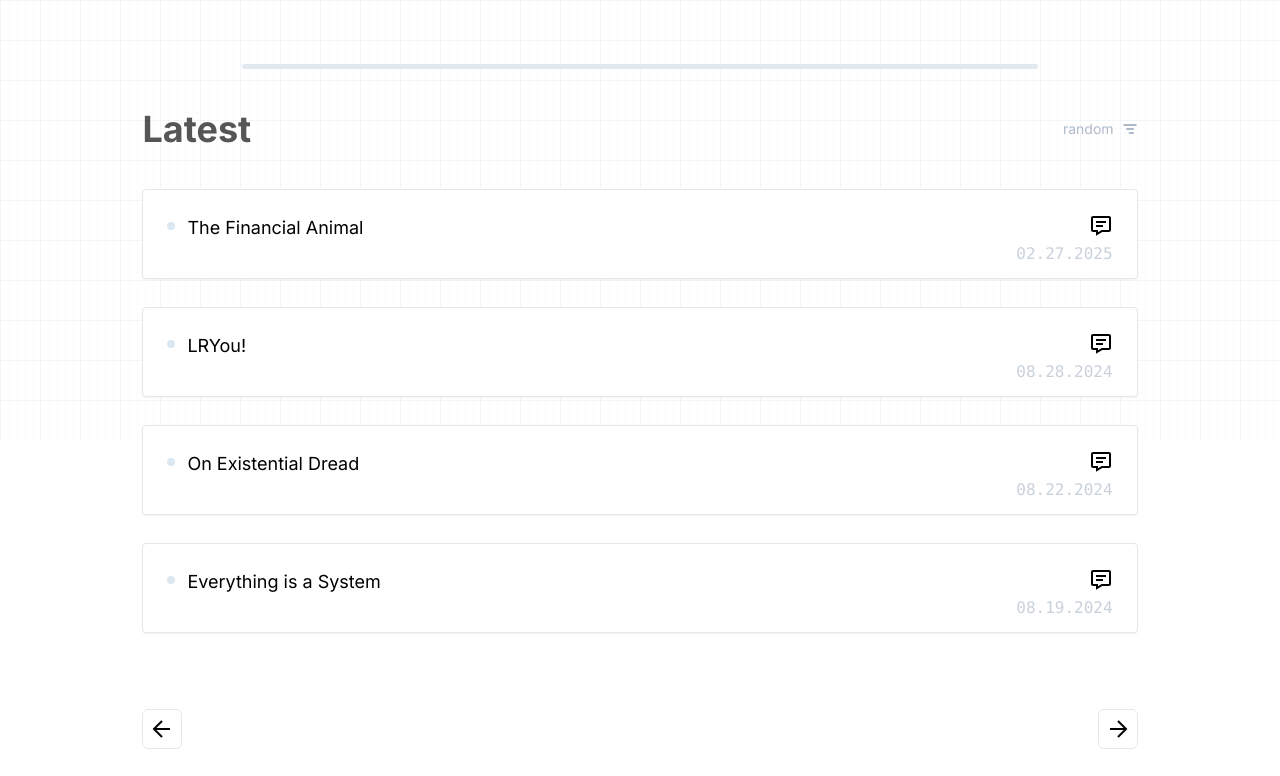
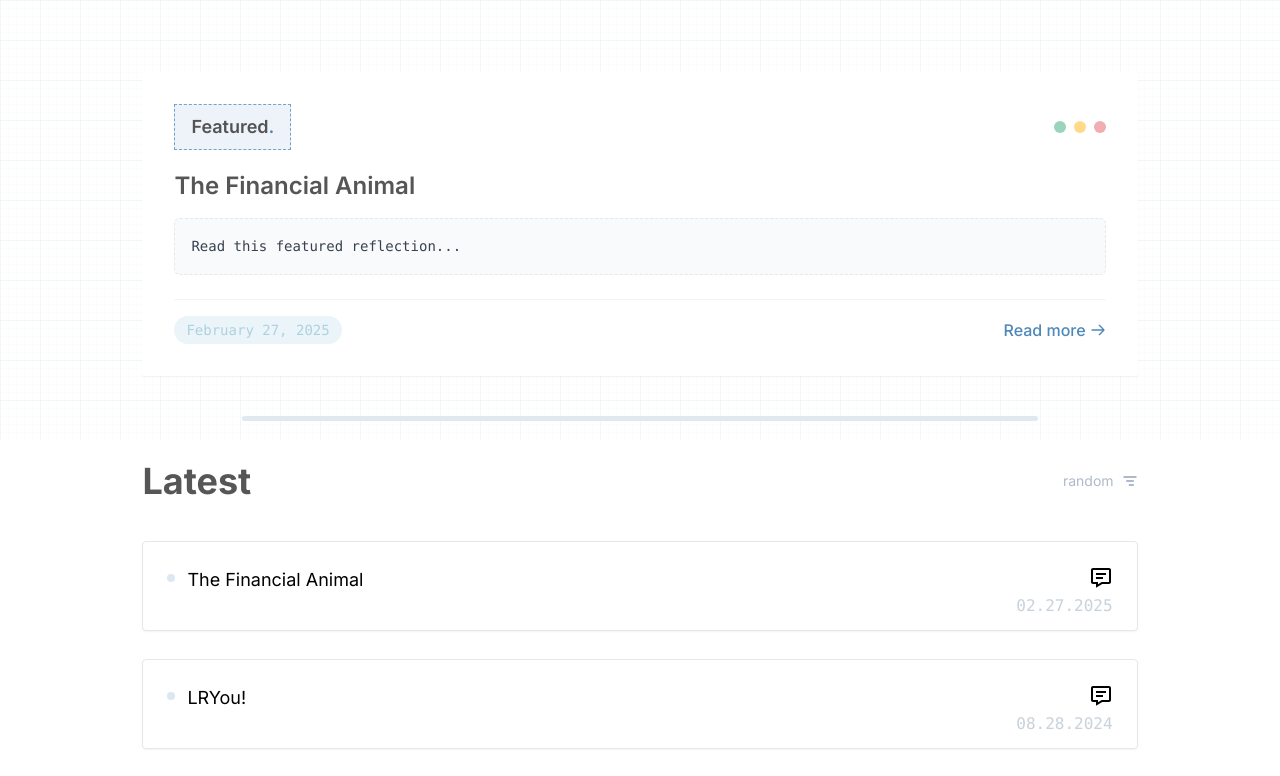
Before and after one commit to markmcguire011/Sentennial, a Next.js app: page /musings in a window 1280 px wide. Shown: the part 360-1136 px from the top of the page. Built offline with nearby package versions, Linux system fonts and the light colour scheme.

Commit message:
feat: restructured musing page into commponents, added featured musings

```diff
--- /dev/null
+++ b/components/content/musings/musings-content.tsx
@@ -0,0 +1,29 @@
+import { Musing } from "@/interfaces/musing";
+
+import MusingButton from "@/components/content/musings/musing-button";
+import RandomDiscovery from "@/components/ui/random-discovery";
+import Random from "@/components/ui/random";
+
+type Props = {
+  musings: Musing[];
+  allMusings: Musing[];
+};
+
+export default function MusingsContent({ musings, allMusings }: Props) {
+  return (
+    <div className="flex flex-col gap-10 pb-10 min-h-[600px] relative">
+      <div className="flex justify-between">
+        <h1 className="text-4xl font-bold opacity-75 text-brand-dark">
+          Latest
+        </h1>
+        <Random collection={allMusings} type="musing" customStyles="w-auto" />
+      </div>
+      <div className="flex flex-col gap-7 flex-grow relative">
+        {musings.map((musing) => (
+          <MusingButton key={musing.slug + "-musing"} data={musing as Musing} />
+        ))}
+        {musings.length < 3 && <RandomDiscovery />}
+      </div>
+    </div>
+  );
+}
--- /dev/null
+++ b/components/content/musings/musings-header.tsx
@@ -0,0 +1,97 @@
+import Image from "next/image";
+import Link from "next/link";
+import { Musing } from "@/interfaces/musing";
+
+type Props = {
+  featuredMusing?: Musing;
+};
+
+export default function MusingsHeader({ featuredMusing }: Props) {
+  return (
+    <div className="pt-20 pb-10">
+      <div className="flex flex-col md:flex-row h-max-content gap-10 justify-between">
+        <div className="pr-10 max-w-[825px]">
+          <h1 className="text-6xl pb-10 font-bold opacity-75 text-brand-dark">
+            Musings.
+          </h1>
+          <p className="text-xl opacity-75 color-brand-dark pb-6">
+            <b className="font-semibold">
+              Short reflections loosely based on occurences.{" "}
+            </b>
+            These are mostly random thoughts or lines-of-thought that are
+            inspired by the world, by other people, or just boredom.
+          </p>
+        </div>
+        <div>
+          <Image
+            src="/musings/palace_garden.JPG"
+            width={400}
+            height={600}
+            alt="Some very contemplating-looking gardens"
+            className="rounded-md"
+          />
+        </div>
+      </div>
+
+      {featuredMusing && (
+        <div className="mt-12 bg-white p-8 rounded-sm shadow-sm hover:shadow-md transition-all duration-300">
+          <div className="flex items-center mb-5">
+            <div className="flex items-center relative border border-dashed border-brand-color/75 py-2 px-4 bg-brand-color/10">
+              <h2 className="text-lg font-semibold text-brand-dark/75">
+                Featured
+                <span className="text-brand-color">.</span>
+              </h2>
+            </div>
+            <div className="ml-auto flex space-x-2">
+              <div className="w-3 h-3 rounded-full bg-[#9ad4bc]"></div>
+              <div className="w-3 h-3 rounded-full bg-[#ffda89]"></div>
+              <div className="w-3 h-3 rounded-full bg-[#f1adaf]"></div>
+            </div>
+          </div>
+
+          <Link href={`/musings/${featuredMusing.slug}`} className="block">
+            <div className="group transition-all duration-200">
+              <h3 className="text-2xl font-semibold text-brand-dark/75 group-hover:text-brand-color mb-3 transition-all duration-200">
+                {featuredMusing.title}
+              </h3>
+
+              <div className="flex items-start gap-6 mt-4">
+                <div className="w-full">
+                  <div className="p-4 bg-gray-50 border border-dashed border-gray-200 rounded-md mb-4">
+                    <p className="text-gray-700 text-sm leading-relaxed font-mono">
+                      {featuredMusing.excerpt ||
+                        "Read this featured reflection..."}
+                    </p>
+                  </div>
+
+                  <div className="flex justify-between items-center mt-6 pt-4 border-t border-gray-100">
+                    <span className="text-sm bg-[#9dc8db]/20 text-[#9dc8db]/80 py-1 px-3 rounded-full font-mono">
+                      {featuredMusing.date}
+                    </span>
+                    <span className="text-brand-color font-medium group-hover:translate-x-1 transition-transform duration-200 flex items-center">
+                      Read more
+                      <svg
+                        xmlns="http://www.w3.org/2000/svg"
+                        className="h-4 w-4 ml-1"
+                        fill="none"
+                        viewBox="0 0 24 24"
+                        stroke="currentColor"
+                      >
+                        <path
+                          strokeLinecap="round"
+                          strokeLinejoin="round"
+                          strokeWidth={2}
+                          d="M14 5l7 7m0 0l-7 7m7-7H3"
+                        />
+                      </svg>
+                    </span>
+                  </div>
+                </div>
+              </div>
+            </div>
+          </Link>
+        </div>
+      )}
+    </div>
+  );
+}
--- a/components/content/musings/musings.tsx
+++ b/components/content/musings/musings.tsx
@@ -1,12 +1,11 @@
 "use client";
 
-import Image from "next/image";
 import { usePathname, useSearchParams } from "next/navigation";
 import { Musing } from "@/interfaces/musing";
-import MusingButton from "@/components/content/musings/musing-button";
-import RandomDiscovery from "@/components/ui/random-discovery";
-import Random from "@/components/ui/random";
-import PaginationArrow from "@/components/ui/pagination-arrow";
+
+import MusingsHeader from "@/components/content/musings/musings-header";
+import MusingsContent from "@/components/content/musings/musings-content";
+import Pagination from "@/components/ui/pagination";
 
 type Props = {
   musings: Musing[];
@@ -18,8 +17,9 @@ export default function Musings({ musings }: Props) {
   const currentPage = Number(searchParams.get("page")) || 1;
 
   const musingsPerPage = 4;
+  const numPages = Math.ceil(musings.length / musingsPerPage);
 
-  const numPages = Math.ceil(musings.length / musingsPerPage);
+  const featuredMusing = musings.find((musing) => musing.excerpt) || musings[0];
 
   const startIndex = (currentPage - 1) * musingsPerPage;
   const paginatedMusings = musings.slice(
@@ -35,63 +35,19 @@ export default function Musings({ musings }: Props) {
 
   return (
     <div className="flex flex-col max-w-[1200px] px-[calc(8vw)] mx-auto text-black min-h-[calc(100vh-76px)]">
-      <div className="pt-20 pb-10">
-        <div className="flex flex-col md:flex-row h-max-content gap-10 justify-between">
-          <div className="pr-10 max-w-[825px]">
-            <h1 className="text-6xl pb-10 font-bold opacity-75 text-brand-dark">
-              Musings.
-            </h1>
-            <p className="text-xl opacity-75 color-brand-dark pb-6">
-              <b className="font-semibold">
-                Short reflections loosely based on occurences.{" "}
-              </b>
-              These are mostly random thoughts or lines-of-thought that are
-              inspired by the world, by other people, or just boredom.
-            </p>
-          </div>
-          <div>
-            <Image
-              src="/musings/palace_garden.JPG"
-              width={400}
-              height={600}
-              alt="Some very contemplating-looking gardens"
-              className="rounded-md"
-            />
-          </div>
-        </div>
-      </div>
+      <MusingsHeader featuredMusing={featuredMusing} />
+
       <div className="flex items-center justify-center pb-10">
         <div className="bg-slate-200 h-[5px] w-4/5 rounded"></div>
       </div>
-      <div className="flex flex-col gap-10 pb-10 min-h-[600px] relative">
-        <div className="flex justify-between">
-          <h1 className="text-4xl font-bold opacity-75 text-brand-dark">
-            Latest
-          </h1>
-          <Random collection={musings} type="musing" customStyles="w-auto" />
-        </div>
-        <div className="flex flex-col gap-7 flex-grow relative">
-          {paginatedMusings.map((musing) => (
-            <MusingButton
-              key={musing.slug + "-musing"}
-              data={musing as Musing}
-            />
-          ))}
-          {paginatedMusings.length < 3 && <RandomDiscovery />}
-        </div>
-      </div>
-      <div className="flex justify-between pb-10">
-        <PaginationArrow
-          direction="left"
-          href={createPageURL(currentPage - 1)}
-          isDisabled={currentPage <= 1}
-        />
-        <PaginationArrow
-          direction="right"
-          href={createPageURL(currentPage + 1)}
-          isDisabled={currentPage >= numPages}
-        />
-      </div>
+
+      <MusingsContent musings={paginatedMusings} allMusings={musings} />
+
+      <Pagination
+        currentPage={currentPage}
+        totalPages={numPages}
+        createPageURL={createPageURL}
+      />
     </div>
   );
 }
```
